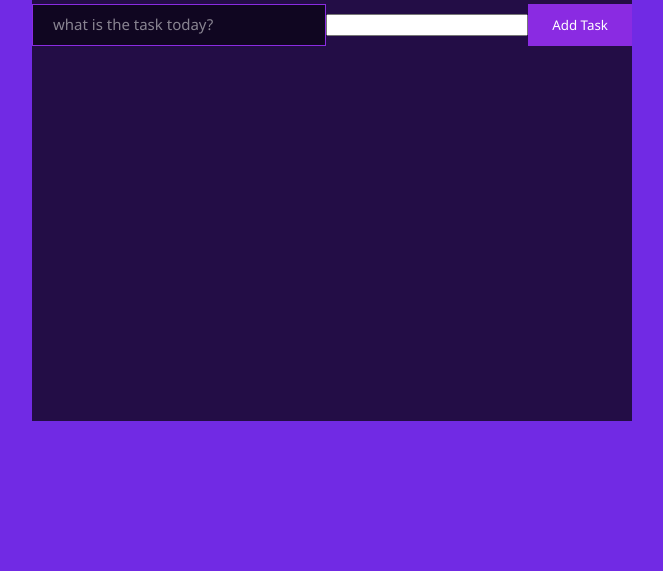
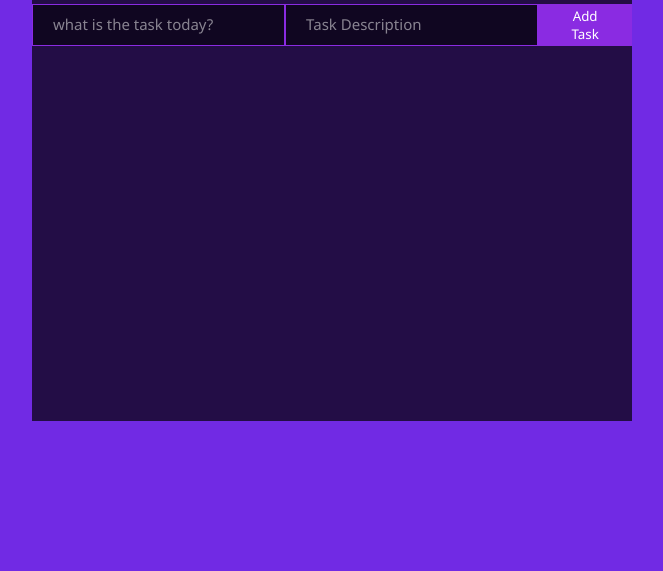
Before and after one commit to aniketbelekar/to-do-things, a plain HTML site: page index.html in a window 1280 px wide. Shown: the part 229-800 px from the top of the page, without its empty margins (308-971 px from the left). Drawn offline with Linux system fonts and the light colour scheme.

Commit message:
add disceiption task input

```diff
--- a/style.css
+++ b/style.css
@@ -156,12 +156,12 @@ h3 {
         width: 40%;
     }
 }
-.taskDescription{
+#taskDescription{
     padding: 20px;
     height: 10px;
     width: 60%;
     background-color: rgba(0, 0, 0, 0.534);
     border: none;
     border: 0.5px solid blueviolet;
-    color: whit
+    color: white;
 }
```
